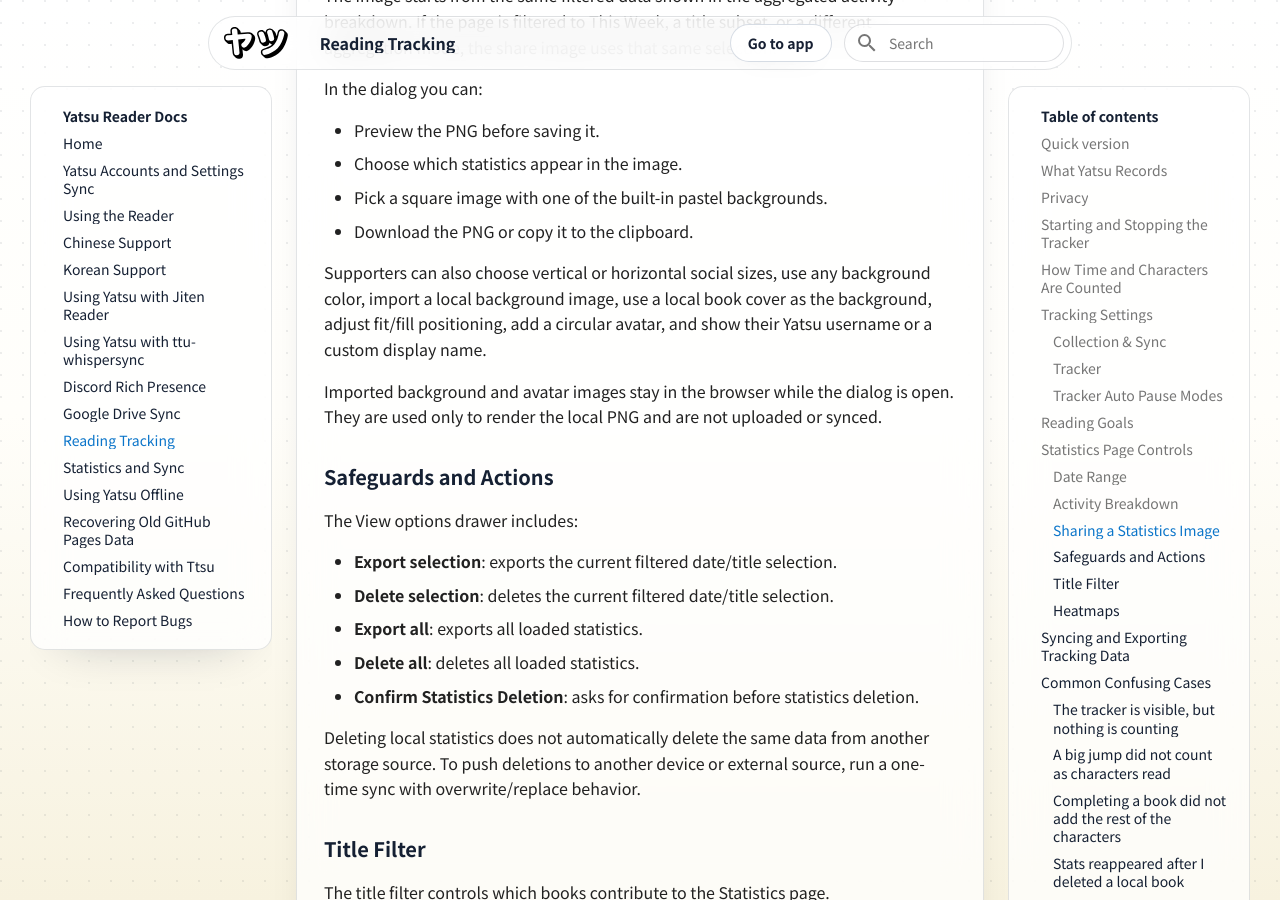
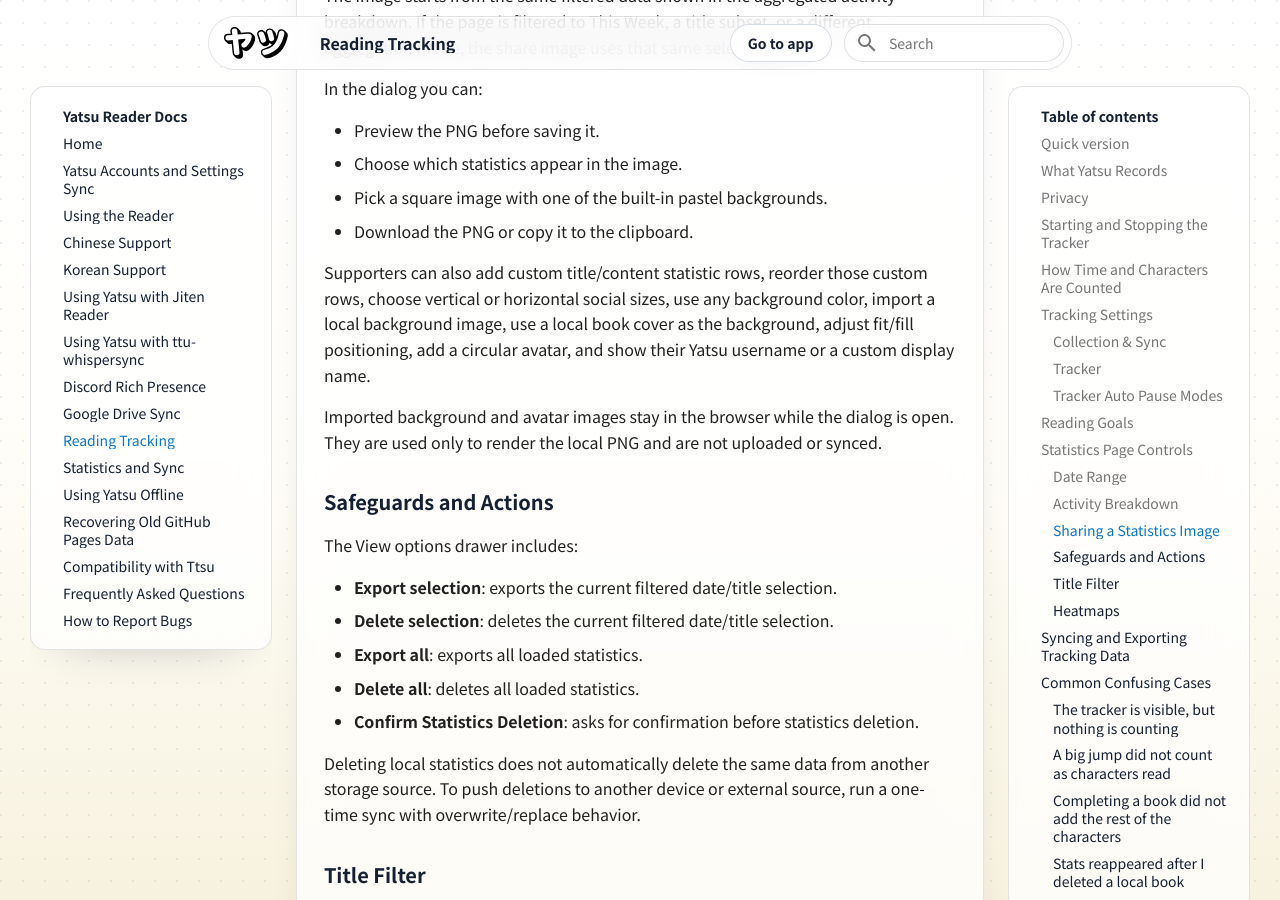
Before and after one commit to ytrms/yatsu-reader-docs, an MkDocs documentation site: the page built from docs/reading-tracking.md, in a window 1280 px wide and 900 px high, scrolled down 8021 px. Built offline with MkDocs 1.6.1 and Material for MkDocs 9.7.7, drawn with Linux system fonts in a browser that asks for light colours.

Commit message:
docs: document custom social image stats

```diff
--- a/docs/reading-tracking.md
+++ b/docs/reading-tracking.md
@@ -220,7 +220,11 @@
 - Pick a square image with one of the built-in pastel backgrounds.
 - Download the PNG or copy it to the clipboard.
 
-Supporters can also choose vertical or horizontal social sizes, use any background color, import a local background image, use a local book cover as the background, adjust fit/fill positioning, add a circular avatar, and show their Yatsu username or a custom display name.
+Supporters can also add custom title/content statistic rows, reorder those custom
+rows, choose vertical or horizontal social sizes, use any background color,
+import a local background image, use a local book cover as the background,
+adjust fit/fill positioning, add a circular avatar, and show their Yatsu
+username or a custom display name.
 
 Imported background and avatar images stay in the browser while the dialog is open. They are used only to render the local PNG and are not uploaded or synced.
 
```
